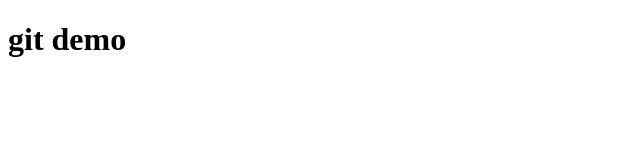
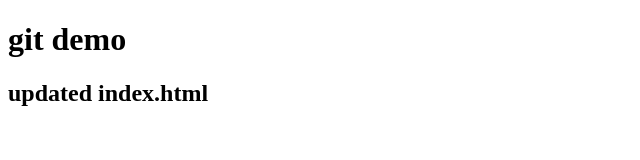
Before and after one commit to amalkunnummal/sbcloudvap2024, a plain HTML site: page index.html in a window 1280 px wide. Shown: the whole page, without its empty margins (0-640 px from the left). Drawn offline with Linux system fonts and the light colour scheme.

Commit message:
first commit\

```diff
--- a/index.html
+++ b/index.html
@@ -7,5 +7,6 @@
 </head>
 <body>
   <h1>git demo</h1>
+  <h2>updated index.html</h2>
 </body>
 </html>
```
